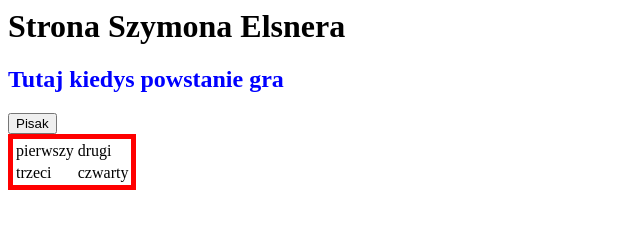
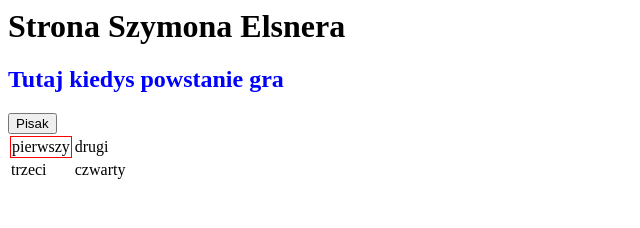
Before and after one commit to szymonelsner/szymonelsner.github.io, a plain HTML site: page index.html in a window 1280 px wide. Shown: the whole page, without its empty margins (0-640 px from the left). Drawn offline with Linux system fonts and the light colour scheme.

Commit message:
Update index.html

```diff
--- a/index.html
+++ b/index.html
@@ -3,9 +3,9 @@
   <h2 style="color:blue">Tutaj kiedys powstanie gra</h2>
   <button>Pisak</button>
   <br/>
-  <table style="border: 5px solid red">
-    <tr style="border: 5px solid red">
-      <td>pierwszy</td>
+  <table>
+    <tr style="border: 1px solid red">
+      <td style="border: 1px solid red">pierwszy</td>
       <td>drugi</td>
     </tr>
     <tr>
```
